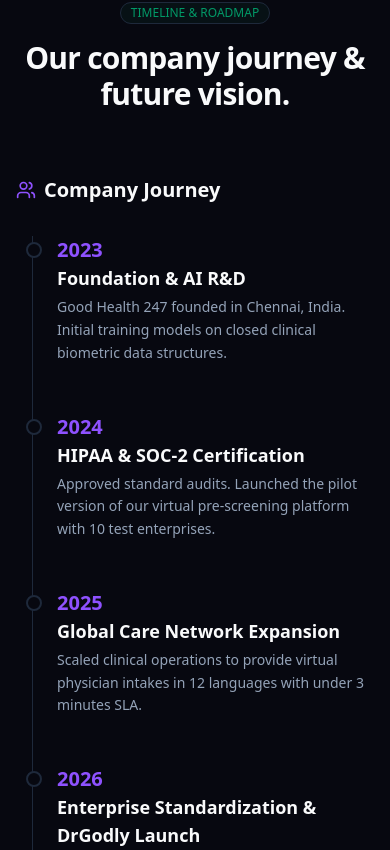
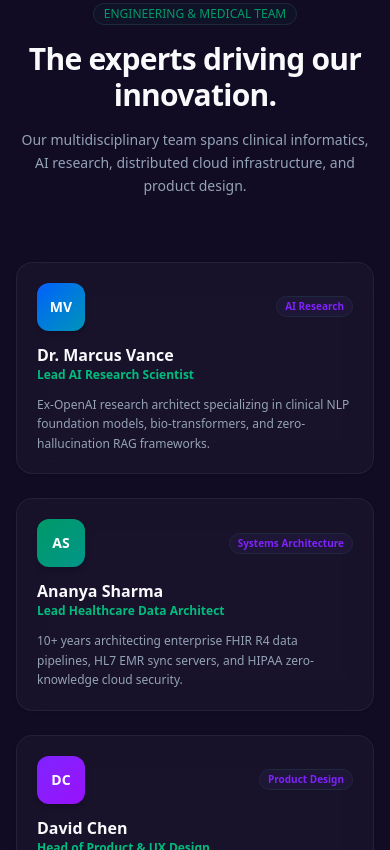
Before and after one commit to OpenHealthAgents/GH247, a Next.js app: page /about in a window 390 px wide. Shown: the part 3994-4844 px from the top of the page. Built offline with nearby package versions, Linux system fonts and the light colour scheme.

Commit message:
feat: add Core Team & Specialists section to company / about page

```diff
--- a/src/app/about/page.tsx
+++ b/src/app/about/page.tsx
@@ -81,6 +81,41 @@ const leadership = [
     role: "Chief Medical Officer",
     bio: "15+ years in preventative diagnostics, directing global clinical compliance and telemedicine standards.",
     image: "EM",
+  },
+];
+
+const coreTeam = [
+  {
+    name: "Dr. Marcus Vance",
+    role: "Lead AI Research Scientist",
+    department: "AI Research",
+    bio: "Ex-OpenAI research architect specializing in clinical NLP foundation models, bio-transformers, and zero-hallucination RAG frameworks.",
+    initials: "MV",
+    color: "from-blue-600 to-cyan-600",
+  },
+  {
+    name: "Ananya Sharma",
+    role: "Lead Healthcare Data Architect",
+    department: "Systems Architecture",
+    bio: "10+ years architecting enterprise FHIR R4 data pipelines, HL7 EMR sync servers, and HIPAA zero-knowledge cloud security.",
+    initials: "AS",
+    color: "from-emerald-600 to-teal-600",
+  },
+  {
+    name: "David Chen",
+    role: "Head of Product & UX Design",
+    department: "Product Design",
+    bio: "Veteran product designer crafting high-aesthetic clinical consoles, patient telemetry portals, and fluid multi-device design systems.",
+    initials: "DC",
+    color: "from-violet-600 to-purple-600",
+  },
+  {
+    name: "Dr. Priya Patel",
+    role: "Clinical Safety & Compliance Lead",
+    department: "Medical Operations",
+    bio: "Board-certified physician directing clinical trial telemetry, RxNorm allergen safety checks, and FDA compliance guidelines.",
+    initials: "PP",
+    color: "from-rose-600 to-amber-600",
   },
 ];
 
@@ -302,6 +337,57 @@ export default function About() {
           </div>
         </section>
 
+        {/* Core Team & Specialists Section */}
+        <section className="bg-secondary/10 border-border/40 border-t py-20 md:py-28">
+          <div className="container mx-auto max-w-5xl px-4 md:px-8">
+            <div className="mx-auto mb-16 flex max-w-2xl flex-col items-center space-y-4 text-center">
+              <Badge variant="emerald">ENGINEERING & MEDICAL TEAM</Badge>
+              <h2 className="text-3xl font-bold tracking-tight md:text-4xl">
+                The experts driving our innovation.
+              </h2>
+              <p className="text-muted-foreground max-w-xl text-sm leading-relaxed">
+                Our multidisciplinary team spans clinical informatics, AI
+                research, distributed cloud infrastructure, and product design.
+              </p>
+            </div>
+
+            <div className="grid grid-cols-1 gap-6 text-left sm:grid-cols-2 lg:grid-cols-4">
+              {coreTeam.map((member) => (
+                <Card
+                  key={member.name}
+                  glass
+                  className="border-border/80 flex flex-col justify-between space-y-4 p-5 transition-colors duration-300 hover:border-emerald-500/40"
+                >
+                  <div className="space-y-3">
+                    <div className="flex items-center justify-between">
+                      <div
+                        className={`flex h-12 w-12 items-center justify-center rounded-xl bg-gradient-to-br ${member.color} text-sm font-bold text-white shadow-md`}
+                      >
+                        {member.initials}
+                      </div>
+                      <Badge
+                        variant="violet"
+                        className="px-2 py-0.5 text-[10px] font-semibold"
+                      >
+                        {member.department}
+                      </Badge>
+                    </div>
+                    <div>
+                      <h3 className="text-base font-bold">{member.name}</h3>
+                      <p className="text-xs font-semibold text-emerald-500">
+                        {member.role}
+                      </p>
+                    </div>
+                    <p className="text-muted-foreground text-xs leading-relaxed">
+                      {member.bio}
+                    </p>
+                  </div>
+                </Card>
+              ))}
+            </div>
+          </div>
+        </section>
+
         {/* Timeline Section: Company Journey & Future Roadmap */}
         <section id="careers" className="relative py-20 md:py-28">
           <div className="container mx-auto max-w-4xl px-4 md:px-8">
```
